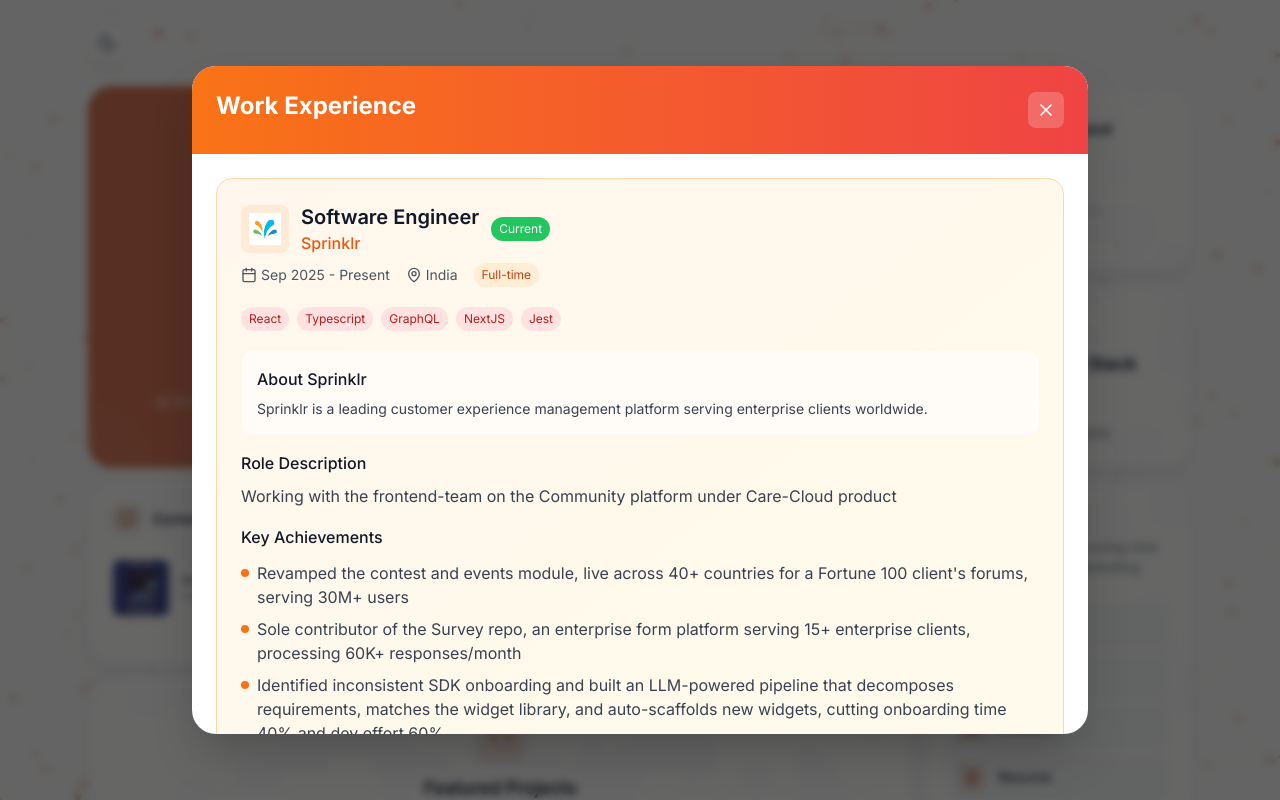
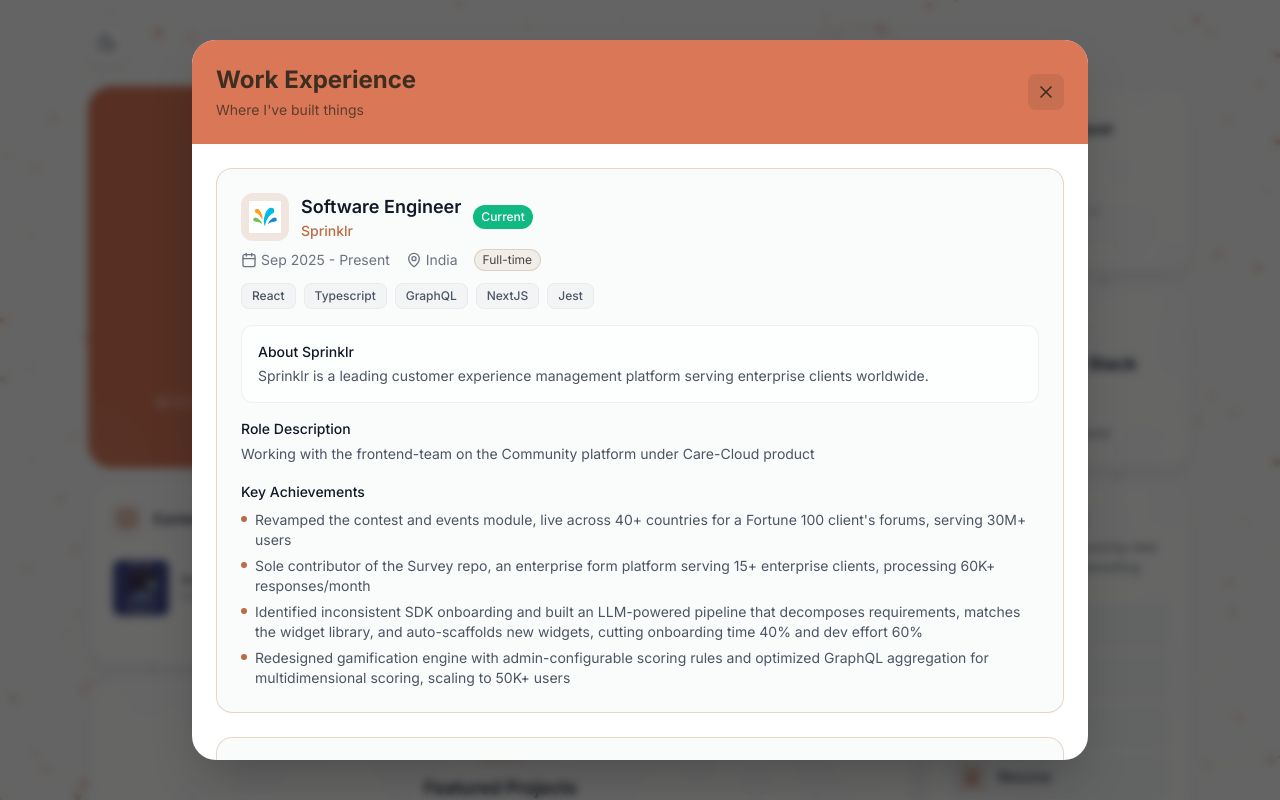
Before and after one commit to cyprus09/bento-website, a Next.js app: page / in a window 1280 px wide. Both pictures are taken after a click on the element 779 px from the left and 277 px from the top of the page. Built offline with nearby package versions, Linux system fonts and the light colour scheme.

Commit message:
chore: update modal themes

```diff
--- a/src/components/modals/SkillsModal.tsx
+++ b/src/components/modals/SkillsModal.tsx
@@ -1,13 +1,14 @@
 import { Zap, X } from 'lucide-react';
 import { motion, AnimatePresence } from 'framer-motion';
 import { skillCategories } from '@/data/skillCategories';
+import { accent } from "@/data/accentColors";
 
 interface SkillsModalProps {
   isOpen: boolean;
   onClose: () => void;
 }
 
-const SkillsModal = ({isOpen, onClose} : SkillsModalProps) => {
+const SkillsModal = ({ isOpen, onClose }: SkillsModalProps) => {
   return (
     <AnimatePresence>
       {isOpen && (
@@ -24,57 +25,59 @@
             initial={{ opacity: 0, scale: 0.95, y: 20 }}
             animate={{ opacity: 1, scale: 1, y: 0 }}
             exit={{ opacity: 0, scale: 0.95, y: 20 }}
-              className="relative w-full max-w-4xl max-h-[90vh] bg-white dark:bg-gray-900 rounded-3xl shadow-2xl overflow-hidden"
+            transition={{ type: 'spring', damping: 26, stiffness: 300 }}
+            className="relative w-full max-w-4xl max-h-[90vh] bg-white dark:bg-emberOrange rounded-3xl shadow-2xl overflow-hidden flex flex-col"
           >
-              <div className="sticky top-0 bg-gradient-to-r from-orange-500 to-red-500 p-6 text-white">
+            <div className={`shrink-0 ${accent.modalHeader} p-6 text-espresso`}>
               <div className="flex items-center justify-between">
                 <div>
-                    <h2 className="text-2xl font-bold mb-2">Tech Stack</h2>
-                    <p className="text-orange-100">Technologies and tools I work with</p>
+                  <h2 className="text-2xl font-bold mb-1">Tech Stack</h2>
+                  <p className="text-espresso/80 text-sm">Technologies and tools I work with</p>
                 </div>
                 <button
                   onClick={onClose}
-                    className="p-2 rounded-lg bg-white/20 hover:bg-white/30 transition-colors"
+                  className="p-2 rounded-lg bg-espresso/10 hover:bg-espresso/20 transition-colors"
+                  aria-label="Close"
                 >
                   <X className="w-5 h-5" />
                 </button>
               </div>
             </div>
 
-              <div className="p-6 overflow-y-auto max-h-[calc(90vh-140px)]">
-                <div className="space-y-8">
+            <div className="p-6 overflow-y-auto">
+              <div className="space-y-6">
                 {skillCategories.map((category, index) => {
                   const IconComponent = category.icon;
                   return (
                     <motion.div
                       key={index}
-                        initial={{ opacity: 0, y: 20 }}
+                      initial={{ opacity: 0, y: 24 }}
                       animate={{ opacity: 1, y: 0 }}
-                        transition={{ delay: index * 0.1 }}
-                        className="border border-orange-200 dark:border-orange-800 rounded-2xl p-6 bg-gradient-to-br from-orange-50 to-amber-50 dark:from-orange-900/20 dark:to-amber-900/20"
+                      transition={{ delay: index * 0.08, type: 'spring', damping: 22, stiffness: 260 }}
+                      whileHover={{ y: -3 }}
+                      className={`rounded-2xl p-6 border ${accent.sectionBorder} bg-gray-50/80 dark:bg-white/[0.03] transition-shadow hover:shadow-lg hover:shadow-black/5 dark:hover:shadow-black/30`}
                     >
                       <div className="flex items-center gap-3 mb-4">
-                          <div className="p-2 bg-orange-500/20 rounded-lg">
-                            <IconComponent className="w-5 h-5 text-orange-600" />
+                        <div className={`p-2.5 rounded-xl ${accent.iconBg}`}>
+                          <IconComponent className={`w-5 h-5 ${accent.iconText}`} />
                         </div>
                         <div>
-                            <h3 className="text-xl font-semibold text-gray-900 dark:text-gray-100">
+                          <h3 className="text-lg font-semibold text-gray-900 dark:text-gray-100">
                             {category.title}
                           </h3>
-                            <p className="text-orange-600 dark:text-orange-400 text-sm">
-                              {category.description}
-                            </p>
+                          <p className={`text-sm ${accent.iconText}`}>{category.description}</p>
                         </div>
                       </div>
 
-                        <div className="flex flex-wrap gap-3">
+                      <div className="flex flex-wrap gap-2">
                         {category.skills.map((skill, skillIndex) => (
                           <motion.span
                             key={skillIndex}
-                              initial={{ opacity: 0, scale: 0.8 }}
+                            initial={{ opacity: 0, scale: 0.85 }}
                             animate={{ opacity: 1, scale: 1 }}
-                              transition={{ delay: (index * 0.1) + (skillIndex * 0.05) }}
-                              className="px-4 py-2 bg-white/80 dark:bg-gray-800/80 border border-orange-200 dark:border-orange-700 text-orange-800 dark:text-orange-200 rounded-xl text-sm font-medium hover:bg-orange-100 dark:hover:bg-orange-900/40 transition-colors"
+                            transition={{ delay: index * 0.08 + skillIndex * 0.03 }}
+                            whileHover={{ scale: 1.05 }}
+                            className={`px-3 py-1.5 rounded-lg text-sm font-medium border transition-colors cursor-default ${accent.chip}`}
                           >
                             {skill}
                           </motion.span>
@@ -91,9 +94,9 @@
                 transition={{ delay: 0.4 }}
                 className="mt-8 text-center"
               >
-                  <div className="inline-flex items-center gap-2 text-orange-600 dark:text-orange-400">
+                <div className={`inline-flex items-center gap-2 text-sm ${accent.iconText}`}>
                   <Zap className="w-4 h-4" />
-                    <span className="text-sm">Always learning and exploring new technologies</span>
+                  <span>Always learning and exploring new technologies</span>
                 </div>
               </motion.div>
             </div>
--- a/src/components/modals/WorkModal.tsx
+++ b/src/components/modals/WorkModal.tsx
@@ -3,6 +3,7 @@
 import { motion, AnimatePresence } from "framer-motion";
 import { X, MapPin, Calendar } from "lucide-react";
 import { experienceModal } from "@/data/workData";
+import { accent } from "@/data/accentColors";
 import Image from "next/image";
 
 interface WorkModalProps {
@@ -27,51 +28,60 @@
             initial={{ opacity: 0, scale: 0.95, y: 20 }}
             animate={{ opacity: 1, scale: 1, y: 0 }}
             exit={{ opacity: 0, scale: 0.95, y: 20 }}
-            className="relative w-full max-w-4xl max-h-[90vh] bg-white dark:bg-gray-900 rounded-3xl shadow-2xl overflow-hidden"
+            transition={{ type: "spring", damping: 26, stiffness: 300 }}
+            className="relative w-full max-w-4xl max-h-[90vh] bg-white dark:bg-emberOrange rounded-3xl shadow-2xl overflow-hidden flex flex-col"
           >
-            <div className="sticky top-0 bg-gradient-to-r from-orange-500 to-red-500 p-6 text-white">
+            <div className={`shrink-0 ${accent.modalHeader} p-6 text-espresso`}>
               <div className="flex items-center justify-between">
                 <div>
-                  <h2 className="text-2xl font-bold mb-2">Work Experience</h2>
+                  <h2 className="text-2xl font-bold mb-1">Work Experience</h2>
+                  <p className="text-espresso/80 text-sm">Where I&apos;ve built things</p>
                 </div>
-                <button onClick={onClose} className="p-2 rounded-lg bg-white/20 hover:bg-white/30 transition-colors">
+                <button
+                  onClick={onClose}
+                  className="p-2 rounded-lg bg-espresso/10 hover:bg-espresso/20 transition-colors"
+                  aria-label="Close"
+                >
                   <X className="w-5 h-5" />
                 </button>
               </div>
             </div>
 
-            <div className="p-6 overflow-y-auto max-h-[calc(90vh-140px)]">
-              <div className="space-y-8">
+            <div className="p-6 overflow-y-auto">
+              <div className="space-y-6">
                 {experienceModal.map((exp, index) => (
                   <motion.div
                     key={index}
-                    initial={{ opacity: 0, y: 20 }}
+                    initial={{ opacity: 0, y: 24 }}
                     animate={{ opacity: 1, y: 0 }}
-                    transition={{ delay: index * 0.1 }}
-                    className="border border-orange-200 dark:border-orange-800 rounded-2xl p-6 bg-gradient-to-br from-orange-50 to-amber-50 dark:from-orange-900/20 dark:to-amber-900/20"
+                    transition={{ delay: index * 0.08, type: "spring", damping: 22, stiffness: 260 }}
+                    whileHover={{ y: -3 }}
+                    className={`rounded-2xl p-6 ${accent.sectionBorder} border bg-gray-50/80 dark:bg-white/[0.03] transition-shadow hover:shadow-lg hover:shadow-black/5 dark:hover:shadow-black/30`}
                   >
                     <div className="flex flex-col md:flex-row md:items-start md:justify-between mb-4">
                       <div className="flex-1">
                         <div className="flex items-center gap-3 mb-2">
-                          <div className="p-2 bg-orange-500/10 rounded-lg flex items-center justify-center w-12 h-12">
+                          <div className={`rounded-xl flex items-center justify-center w-12 h-12 shrink-0 ${accent.iconBg}`}>
                             <Image
                               src={exp.companyLogo}
                               alt={exp.company}
-                              width={48}
-                              height={48}
+                              width={32}
+                              height={32}
                               className="object-contain"
                             />
                           </div>
                           <div>
-                            <h3 className="text-xl font-semibold text-gray-900 dark:text-gray-100">{exp.title}</h3>
-                            <p className="text-orange-600 dark:text-orange-400 font-medium">{exp.company}</p>
+                            <h3 className="text-lg font-semibold text-gray-900 dark:text-gray-100">{exp.title}</h3>
+                            <p className={`font-medium text-sm ${accent.iconText}`}>{exp.company}</p>
                           </div>
                           {exp.current && (
-                            <span className="px-2 py-1 bg-green-500 text-white text-xs rounded-full">Current</span>
+                            <span className="px-2 py-1 bg-emerald-500 text-white text-xs rounded-full font-medium">
+                              Current
+                            </span>
                           )}
                         </div>
 
-                        <div className="flex flex-wrap gap-4 text-sm text-gray-600 dark:text-gray-400 mb-3">
+                        <div className="flex flex-wrap gap-4 text-sm text-gray-500 dark:text-gray-400 mb-3">
                           <div className="flex items-center gap-1">
                             <Calendar className="w-4 h-4" />
                             <span>{exp.period}</span>
@@ -80,40 +90,41 @@
                             <MapPin className="w-4 h-4" />
                             <span>{exp.location}</span>
                           </div>
-                          <span className="px-2 py-1 bg-orange-100 dark:bg-orange-900/30 text-orange-700 dark:text-orange-300 text-xs rounded-full">
-                            {exp.type}
-                          </span>
+                          <span className={`px-2 py-0.5 rounded-full border text-xs ${accent.chip}`}>{exp.type}</span>
                         </div>
-                        <div className="flex flex-wrap gap-2 mb-1">
+                        <div className="flex flex-wrap gap-2">
                           {exp.tech.map((tech, techIndex) => (
-                            <span
+                            <motion.span
                               key={techIndex}
-                              className="px-2 py-1 mt-2 bg-red-100 dark:bg-red-900/30 text-red-700 dark:text-red-300 text-xs rounded-full"
+                              initial={{ opacity: 0, scale: 0.85 }}
+                              animate={{ opacity: 1, scale: 1 }}
+                              transition={{ delay: index * 0.08 + techIndex * 0.03 }}
+                              className="px-2.5 py-1 rounded-lg text-xs font-medium bg-gray-100 dark:bg-white/5 text-gray-600 dark:text-gray-300 border border-gray-200/70 dark:border-white/10"
                             >
                               {tech}
-                            </span>
+                            </motion.span>
                           ))}
                         </div>
                       </div>
                     </div>
 
-                    <div className="mb-4 p-4 bg-white/60 dark:bg-gray-800/60 rounded-xl">
-                      <h4 className="font-medium text-gray-900 dark:text-gray-100 mb-2">About {exp.company}</h4>
-                      <p className="text-gray-700 dark:text-gray-300 text-sm">{exp.companyDescription}</p>
+                    <div className="mb-4 p-4 rounded-xl bg-white/70 dark:bg-white/[0.02] border border-gray-200/60 dark:border-white/5">
+                      <h4 className="font-medium text-gray-900 dark:text-gray-100 mb-1 text-sm">About {exp.company}</h4>
+                      <p className="text-gray-600 dark:text-gray-400 text-sm">{exp.companyDescription}</p>
                     </div>
 
                     <div className="mb-4">
-                      <h4 className="font-medium text-gray-900 dark:text-gray-100 mb-2">Role Description</h4>
-                      <p className="text-gray-700 dark:text-gray-300 leading-relaxed">{exp.description}</p>
+                      <h4 className="font-medium text-gray-900 dark:text-gray-100 mb-1 text-sm">Role Description</h4>
+                      <p className="text-gray-600 dark:text-gray-400 text-sm leading-relaxed">{exp.description}</p>
                     </div>
 
                     <div>
-                      <h4 className="font-medium text-gray-900 dark:text-gray-100 mb-3">Key Achievements</h4>
-                      <ul className="space-y-2">
+                      <h4 className="font-medium text-gray-900 dark:text-gray-100 mb-2 text-sm">Key Achievements</h4>
+                      <ul className="space-y-1.5">
                         {exp.achievements.map((achievement, i) => (
                           <li key={i} className="flex items-start gap-2">
-                            <div className="w-2 h-2 bg-orange-500 rounded-full mt-2 flex-shrink-0" />
-                            <span className="text-gray-700 dark:text-gray-300">{achievement}</span>
+                            <div className={`w-1.5 h-1.5 rounded-full mt-1.5 flex-shrink-0 ${accent.bullet}`} />
+                            <span className="text-gray-600 dark:text-gray-300 text-sm">{achievement}</span>
                           </li>
                         ))}
                       </ul>
```
Also changed, not shown: src/components/modals/ProjectsModal.tsx (+37 -30 lines). Lines whose indentation alone changed are shown as unchanged.
